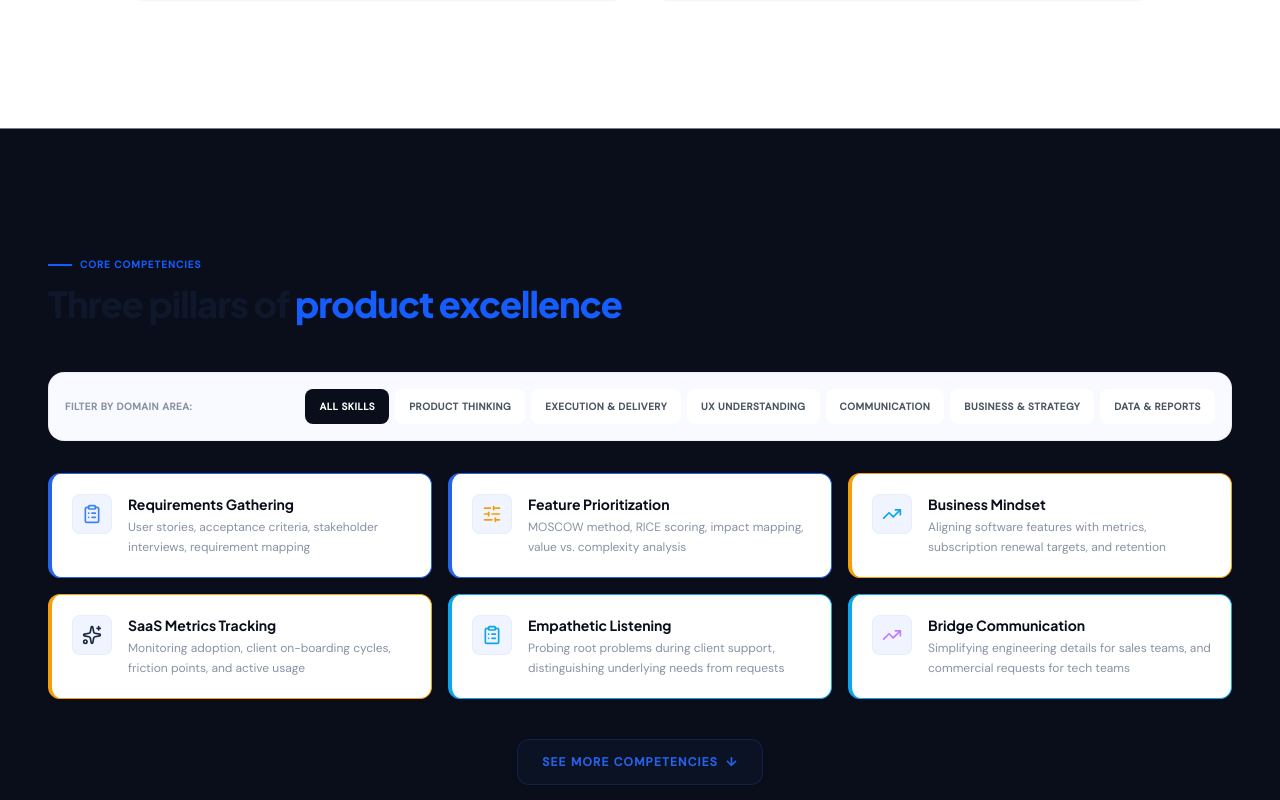
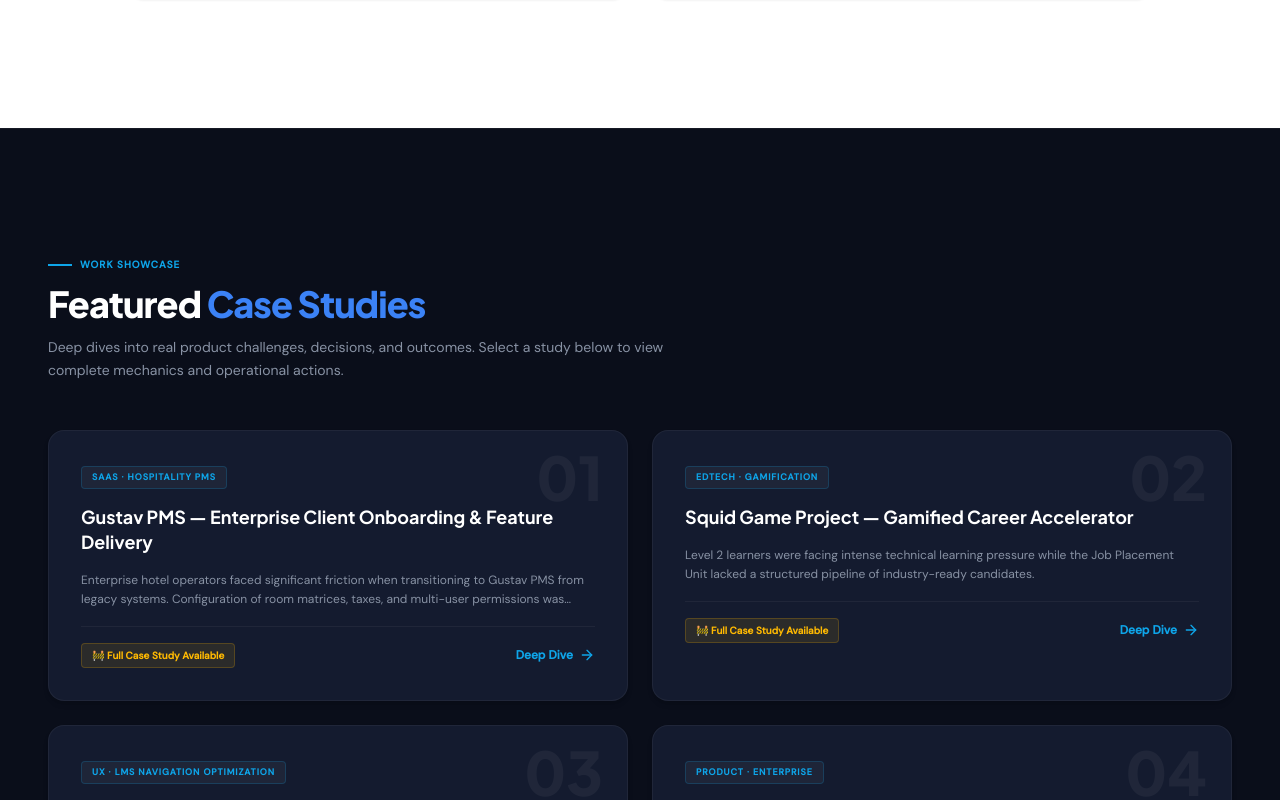
Before and after one commit to omarhasnain/omar-hasnain-mahmud-portfolio, a React (Vite) app: page / in a window 1280 px wide. Shown: the part 2760-3560 px from the top of the page. Built offline with nearby package versions, Linux system fonts and the light colour scheme.

Commit message:
v1.0 new content update

```diff
--- a/src/App.tsx
+++ b/src/App.tsx
@@ -297,24 +297,6 @@
       {/* ── ENDORSEMENTS: WHAT INDUSTRY LEADERS SAY ── */}
       <EndorsementsSection />
 
-      {/* ── CORE COMPETENCIES (SKILLS PILLARS) ── */}
-      <section id="skills" className="relative bg-transparent text-slate-800 py-24 md:py-32 z-10 border-t border-slate-200/50">
-        <div className="max-w-7xl mx-auto px-6 md:px-12 space-y-12">
-
-          <div className="space-y-3 max-w-2xl">
-            <p className="text-[10px] font-bold uppercase tracking-widest text-blue-600 flex items-center gap-2">
-              <span className="w-6 h-[2px] bg-blue-600" />
-              Core Competencies
-            </p>
-            <h2 className="font-heading font-extrabold text-slate-900 text-3xl sm:text-4xl tracking-tight">
-              Three pillars of <span className="text-blue-600">product excellence</span>
-            </h2>
-          </div>
-
-          {/* Dynamic Toolkit component allowing search/filter/hover highlights */}
-          <InteractiveToolkit />
-        </div>
-      </section>
 
       {/* ── CASE STUDIES WORK SHOWCASE SECTION ── */}
       <section id="casestudies" className="relative py-20 md:py-32 z-10 border-t border-white/5 bg-[#0a0e1a]">
@@ -380,6 +362,7 @@
 
         </div>
       </section>
+
 
       {/* ── CORE COMPETENCIES (SKILLS PILLARS) ── */}
       <section id="skills" className="relative bg-brand-cloud text-brand-ink py-20 md:py-32 z-10 border-t border-black/5">
```
